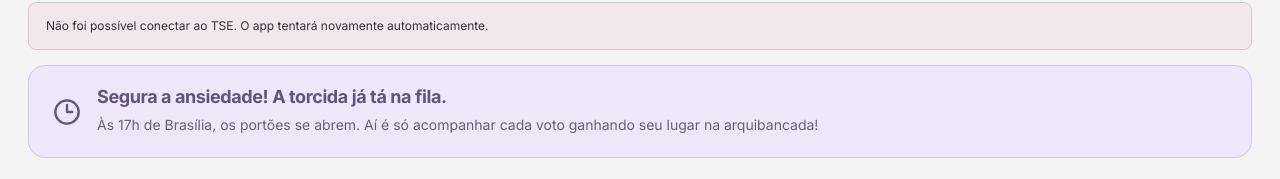
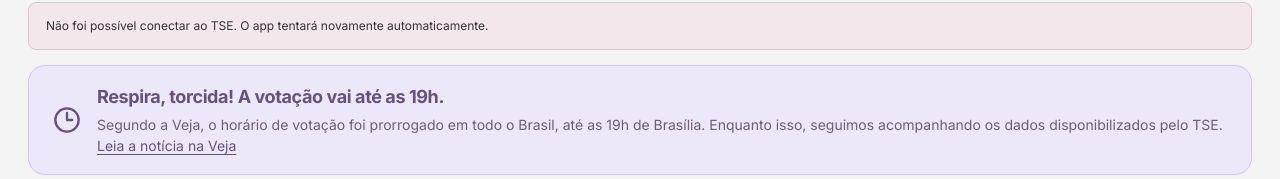
Before and after one commit to luqiborges/arquibancada-das-eleicoes, a React (Vite) app: page / in a window 1280 px wide. Shown: the part 180-359 px from the top of the page. Built offline with nearby package versions, Linux system fonts and the light colour scheme; no server answers.

Commit message:
feat: prorrogation of elections

```diff
--- a/src/pages/GrandstandsPage/GrandstandsPage.css
+++ b/src/pages/GrandstandsPage/GrandstandsPage.css
@@ -1,5 +1,11 @@
 .stadiums-page {
   max-width: var(--page-max-width);
+}
+.stadium-waiting a {
+  color: inherit;
+  font-size: 14px;
+  text-decoration: underline;
+  text-underline-offset: 3px;
 }
 .stadiums-page .page-heading {
   margin-bottom: 28px;
--- a/src/pages/GrandstandsPage/GrandstandsPage.tsx
+++ b/src/pages/GrandstandsPage/GrandstandsPage.tsx
@@ -11,7 +11,7 @@ import type { Daylight } from '../../features/grandstands/scene/daylight';
 import LastChecked from '../../components/LastChecked';
 import { officialWinner } from '../../domain/election/winner';
 import type { Candidate } from '../../domain/election/types';
-import { FIRST_ROUND, occupancy, SEAT_COUNT } from '../../features/grandstands/scale';
+import { FIRST_ROUND, occupancy, SEAT_COUNT, VOTES_PER_SEAT } from '../../features/grandstands/scale';
 import { DEFAULT_CAMERA } from '../../features/grandstands/scene/geometry';
 import { APURACAO_START_AT, isEntranceOpen } from '../../domain/election/start';
 
@@ -74,19 +74,21 @@ export default function GrandstandsPage({ lighting }: { lighting: Daylight }) {
           <p>A taça chegou ao gramado! A confirmação veio do TSE; a contagem de votos continua sendo atualizada.</p>
         </div>
       </aside>}
-      {!gateOpen && <aside className="stadium-waiting" role="status">
-        <Clock3 size={26} />
+      <aside className="stadium-waiting" role="status">
+        <Clock3 size={26} aria-hidden="true" />
         <div>
-          <strong>Segura a ansiedade! A torcida já tá na fila.</strong>
-          <p>Às 17h de Brasília, os portões se abrem. Aí é só acompanhar cada voto ganhando seu lugar na arquibancada!</p>
+          <strong>Respira, torcida! A votação vai até as 19h.</strong>
+          <p>Segundo a Veja, o horário de votação foi prorrogado em todo o Brasil, até as 19h de Brasília. Enquanto isso, seguimos acompanhando os dados disponibilizados pelo TSE.</p>
+          <a href="https://veja.abril.com.br/brasil/zanin-prorroga-votacao-em-todo-o-brasil-para-19h/" target="_blank" rel="noopener noreferrer">Leia a notícia na Veja</a>
         </div>
-      </aside>}
+      </aside>
       <div className="stadiums-grid">
         {candidates.map(candidate => {
           const known = !!result?.candidates.some(c => c.number === candidate.number);
           const selected = winner === candidate.number;
           const votes = candidate.votes;
           const count = occupancy(votes);
+          const seatProgress = known ? count.filled === SEAT_COUNT ? 100 : count.remainder / VOTES_PER_SEAT * 100 : 0;
           return <article
             key={candidate.number}
             className={`stadium-card stadium-${candidate.number} card3d ${selected ? 'trophy-selected' : ''}`}
@@ -121,14 +123,22 @@ export default function GrandstandsPage({ lighting }: { lighting: Daylight }) {
               lighting={lighting}
             />
             <div className="stadium-occupancy">
-              <span><i />{known ? fmt(count.filled) : '—'} pessoinhas na arquibancada</span>
+              <span><i />{known ? fmt(count.filled) : '—'} {known && count.filled === 1 ? 'pessoinha' : 'pessoinhas'} na arquibancada</span>
               <span>{SEAT_COUNT} lugares</span>
             </div>
-            <div className="stadium-meter">
-              <div style={{ width: `${known ? count.filled / SEAT_COUNT * 100 : 0}%` }} />
+            <div
+              className="stadium-meter"
+              role="progressbar"
+              aria-label={count.filled === SEAT_COUNT ? 'Capacidade visual preenchida' : 'Votos para a próxima pessoinha'}
+              aria-valuemin={0}
+              aria-valuemax={100}
+              aria-valuenow={known ? seatProgress : undefined}
+              aria-valuetext={!known ? 'Aguardando os dados oficiais do TSE' : count.filled === SEAT_COUNT ? 'Capacidade visual preenchida' : `${fmt(count.remainder)} de ${fmt(VOTES_PER_SEAT)} votos`}
+            >
+              <div style={{ width: `${seatProgress}%` }} />
             </div>
             <p className="seat-remainder">
-              {!known ? 'Aguardando os dados oficiais do TSE.' : count.overflow ? `Casa cheia! Mais ${fmt(count.overflow)} votos além da capacidade visual.` : count.remainder ? `Mais ${fmt(count.remainder)} votos rumo à próxima pessoinha.` : 'Uma pessoinha entra a cada 100 mil votos.'}
+              {!known ? 'Aguardando os dados oficiais do TSE.' : count.overflow ? `Casa cheia! Mais ${fmt(count.overflow)} votos além da capacidade visual.` : count.remainder ? `Faltam ${fmt(VOTES_PER_SEAT - count.remainder)} votos para a próxima pessoinha.` : 'Uma pessoinha entra a cada 100 mil votos.'}
             </p>
           </article>;
         })}
```
Also changed, not shown: 1 other file (tests, documents, lock files or other folders).
